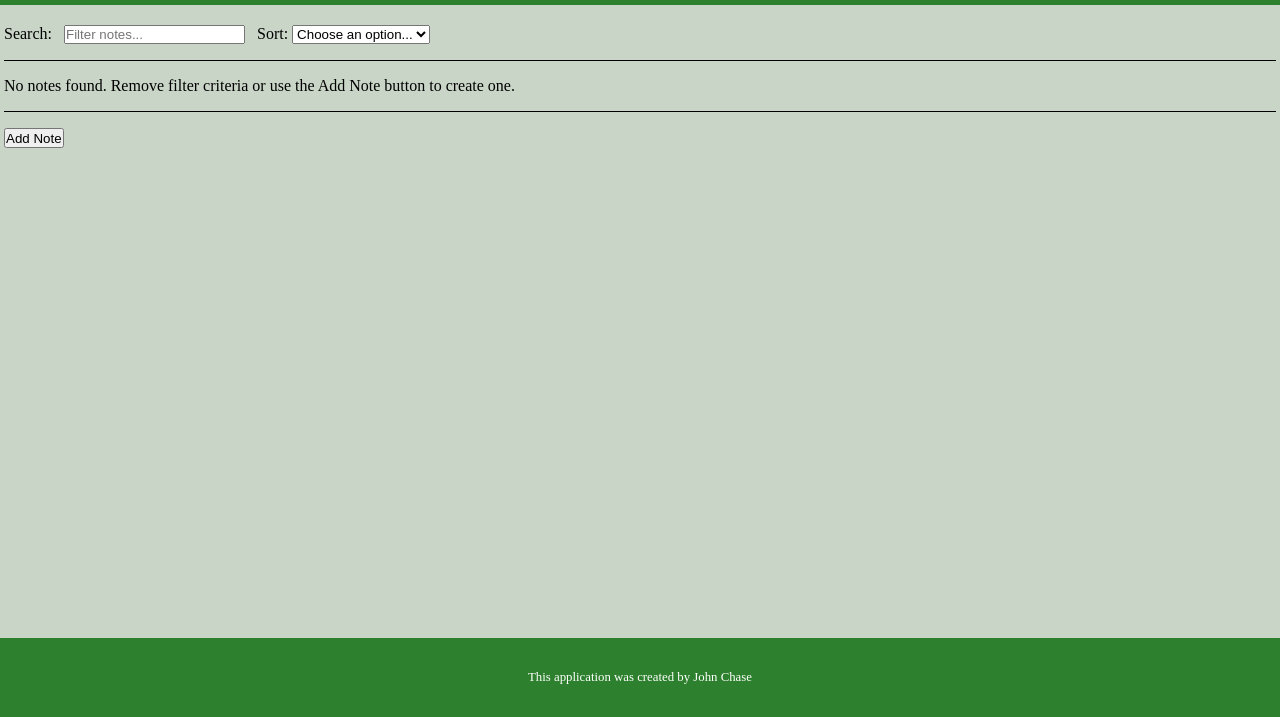
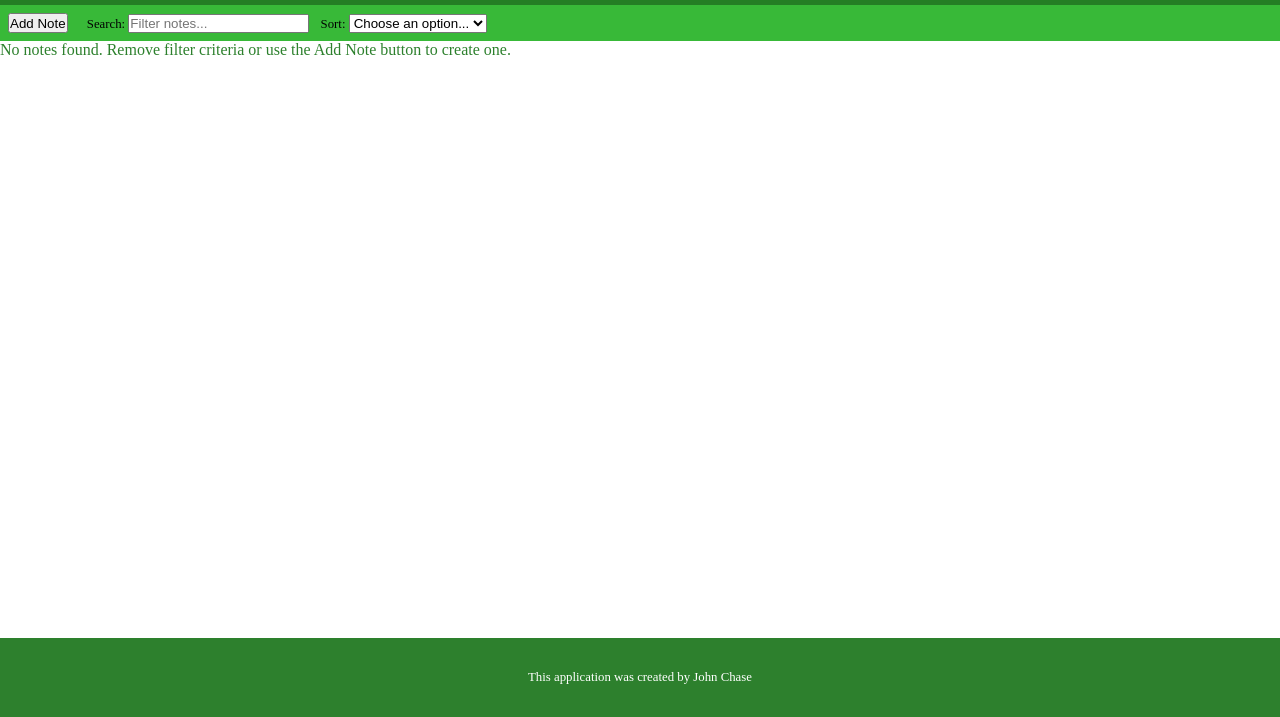
Before and after one commit to john-chase/jsbootcamp-notes-app, a plain HTML site: page index.html in a window 1280 px wide. Shown: the part 83-800 px from the top of the page. Drawn offline with nearby package versions, Linux system fonts and the light colour scheme.

Commit message:
Tidy styling

```diff
--- a/index.html
+++ b/index.html
@@ -13,8 +13,8 @@
         <h1 id="title">Notes<span>App</span></h1>
         <h2>Take notes and never forget</h2>
     </header>
-    <div class="content">
-        <div id="actions-top">
+    <div id="actions">
+        <button id="create-note">Add Note</button>
         <label for="search-text">
             Search: <input type="text" id="search-text" placeholder="Filter notes..." />
         </label>
@@ -28,10 +28,8 @@
             </select>
         </label>
     </div>
+    <div>
         <div id="notes"><!--notes generated here--></div>
-        <div id="actions-bottom">
-            <button id="create-note">Add Note</button>
-        </div>
     </div>
     <p class="footer">This application was created by John Chase</p>
     <script src="https://cdnjs.cloudflare.com/ajax/libs/moment.js/2.24.0/moment-with-locales.min.js"></script>
--- a/notes.css
+++ b/notes.css
@@ -4,11 +4,11 @@
 }
 body {
     font-family: Raleway;
-    background-color: #c9d5c7;
+    background-color:white;
 }
 header {
-    background-color: #2d802d;
-    padding: .25rem;
+    background-color: #247e24;
+    padding: .25rem .5rem;
 }
 h1 {
     text-align: center;
@@ -23,15 +23,10 @@ h2 {
     font-weight: 500;
     color: white;
 }
-.content {
-    background-: #fff;
-    margin: 0;
-    padding: .25rem;
-}
 #actions {
-    border-top: 1px solid black;
-    margin-top: 1rem;
-    padding-top: 1rem;
+    padding: .5rem;
+    background-color: #38b938;
+    font-size: .8rem;;
 }
 form {
     border-top: 1px solid black;
@@ -39,7 +34,6 @@ form {
     padding-top: 1rem;
 }
 input {
-    margin-left: .5rem;
     vertical-align: baseline;
 }
 #hideCompleted {
@@ -55,19 +49,21 @@ label {
 button {
     height: 20px;
     vertical-align: baseline;
+    margin-right: 1rem;
+}
+#notes>div>button {
+    margin: 0 .5rem;
+}
+#notes>div>button {
+    margin-right: .25rem;
 }
 a {
     text-decoration: none;
+    color: #2d802d;
 }
-#actions-top {
-    border-bottom: 1px solid black;
-    margin: 1rem 0;
-    padding-bottom: 1rem;
-}
-#actions-bottom {
-    border-top: 1px solid black;
-    margin: 1rem 0;
-    padding-top: 1rem;
+a:hover {
+    color: #184618;
+    text-decoration: underline;
 }
 .footer {
     text-align: center;
@@ -90,3 +86,9 @@ a {
     bottom: 0;
     width: 100%;
 }
+#notes>div:nth-child(even){
+    background-color: white;
+}
+#notes>div:nth-child(odd){
+    background-color: #d5f3d0;
+}
```
Lines whose indentation alone changed are shown as unchanged.
